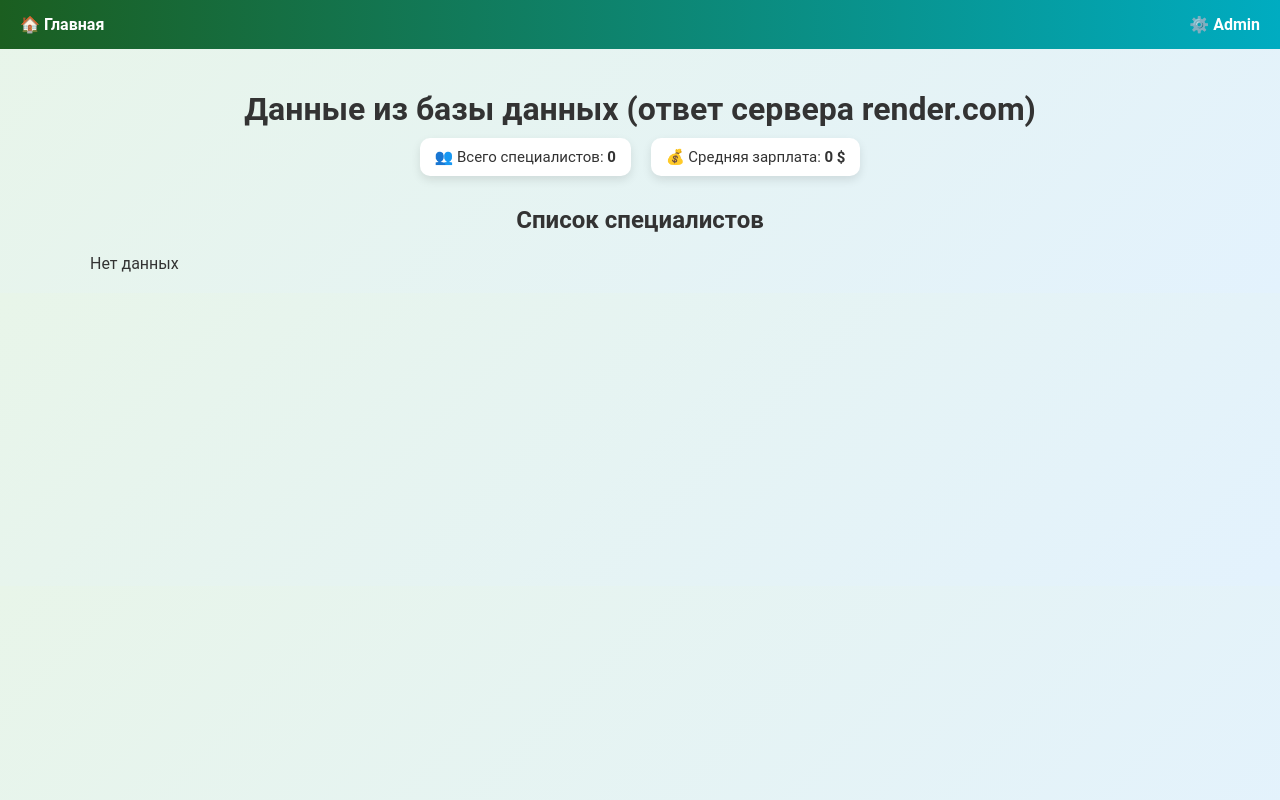
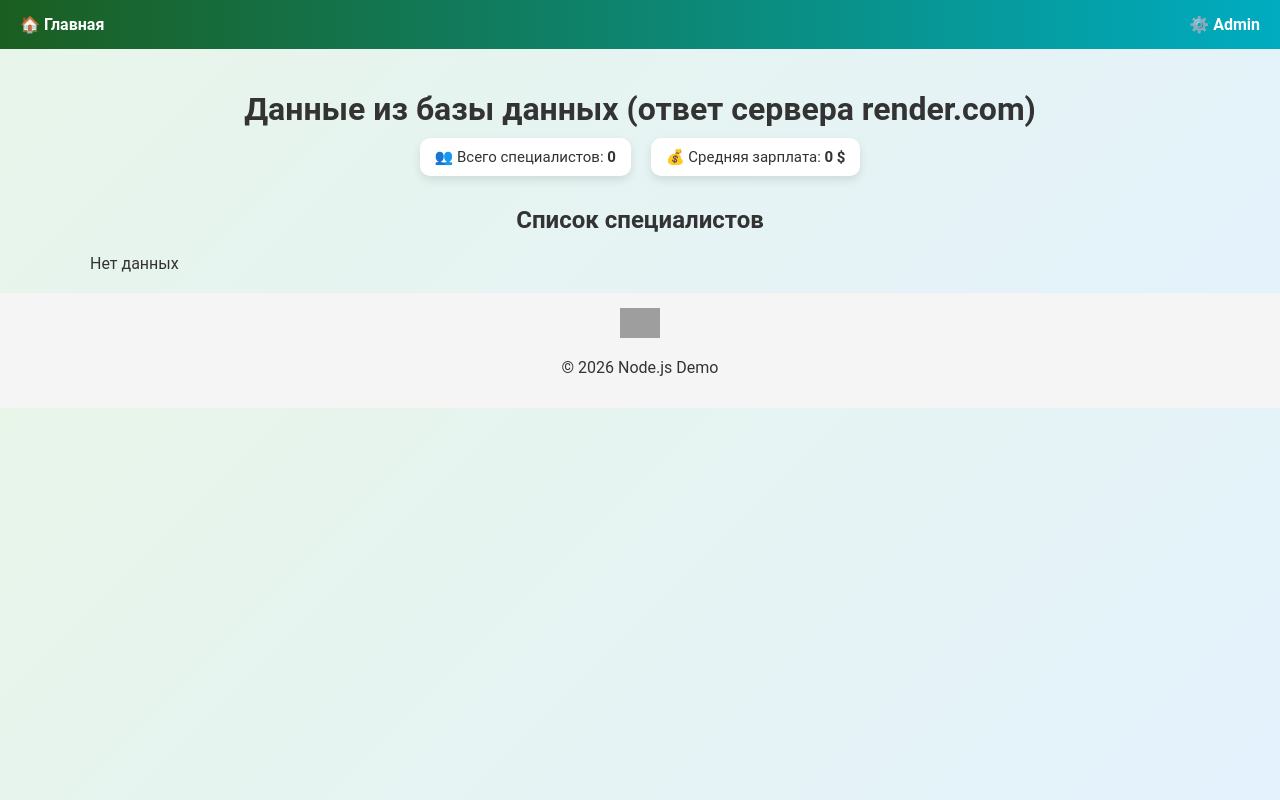
Before and after one commit to Zhenua82/testServerRender, a website: page front/viewData.html in a window 1280 px wide. Drawn offline with Linux system fonts and the light colour scheme; grey boxes are pictures that could not be loaded.

Commit message:
fix admin and viewData

```diff
--- a/front/css/personList.css
+++ b/front/css/personList.css
@@ -230,6 +230,17 @@ h2 {
   }
 }
 
+/* FOOTER */
+footer {
+  text-align: center;
+  padding: 15px;
+  background: #f5f5f5;
+}
+
+footer img {
+  width: 40px;
+}
+
 /* ===== МОБИЛКА ===== */
 @media (max-width: 600px) {
   /* .header {
--- a/front/viewData.html
+++ b/front/viewData.html
@@ -30,6 +30,10 @@
   <h2>Список специалистов</h2>
   <div id="result" class="grid"></div>
 </main>
+<footer>
+  <img src="https://cdn-icons-png.flaticon.com/512/919/919825.png" alt="Node.js" width="40">
+  <p>© 2026 Node.js Demo</p>
+</footer>
 
 <script>
 const rawData = localStorage.getItem('personData');
```
Also changed, not shown: front/admin.html (+29 -1 lines).
